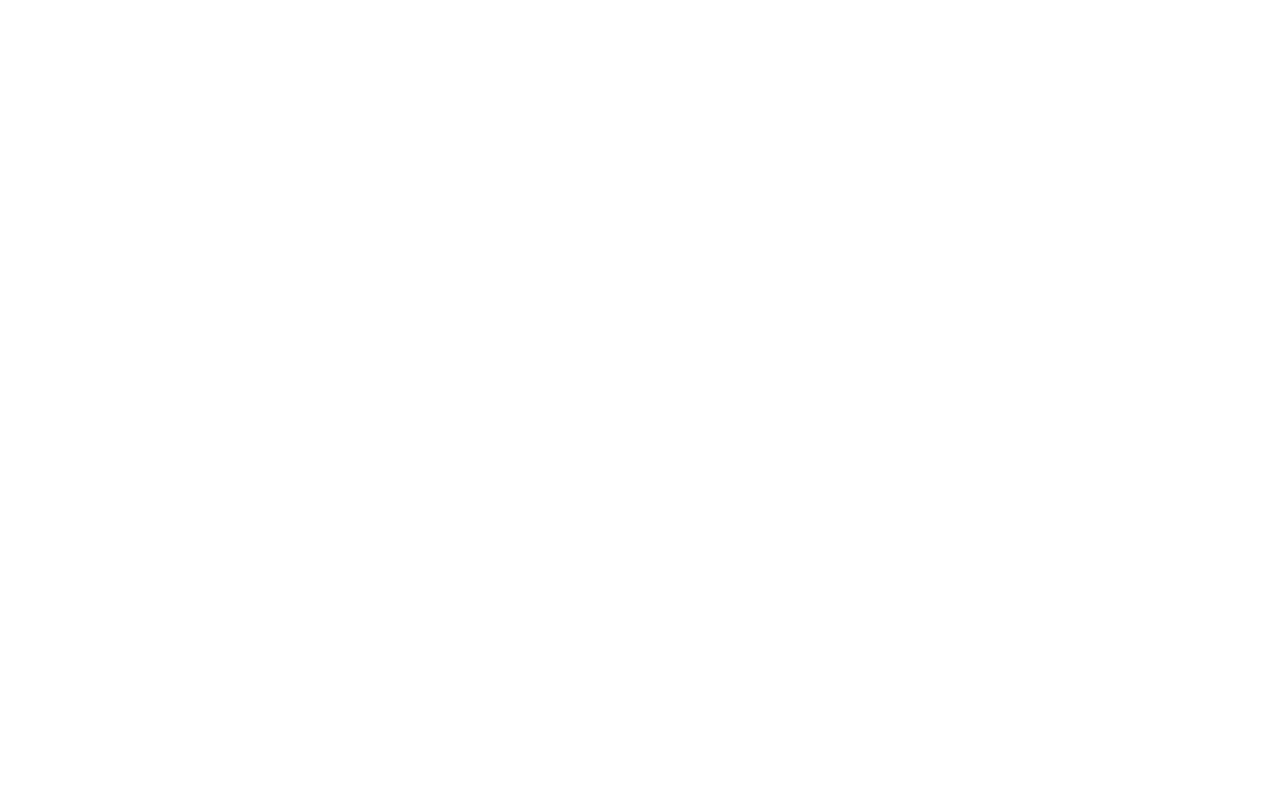
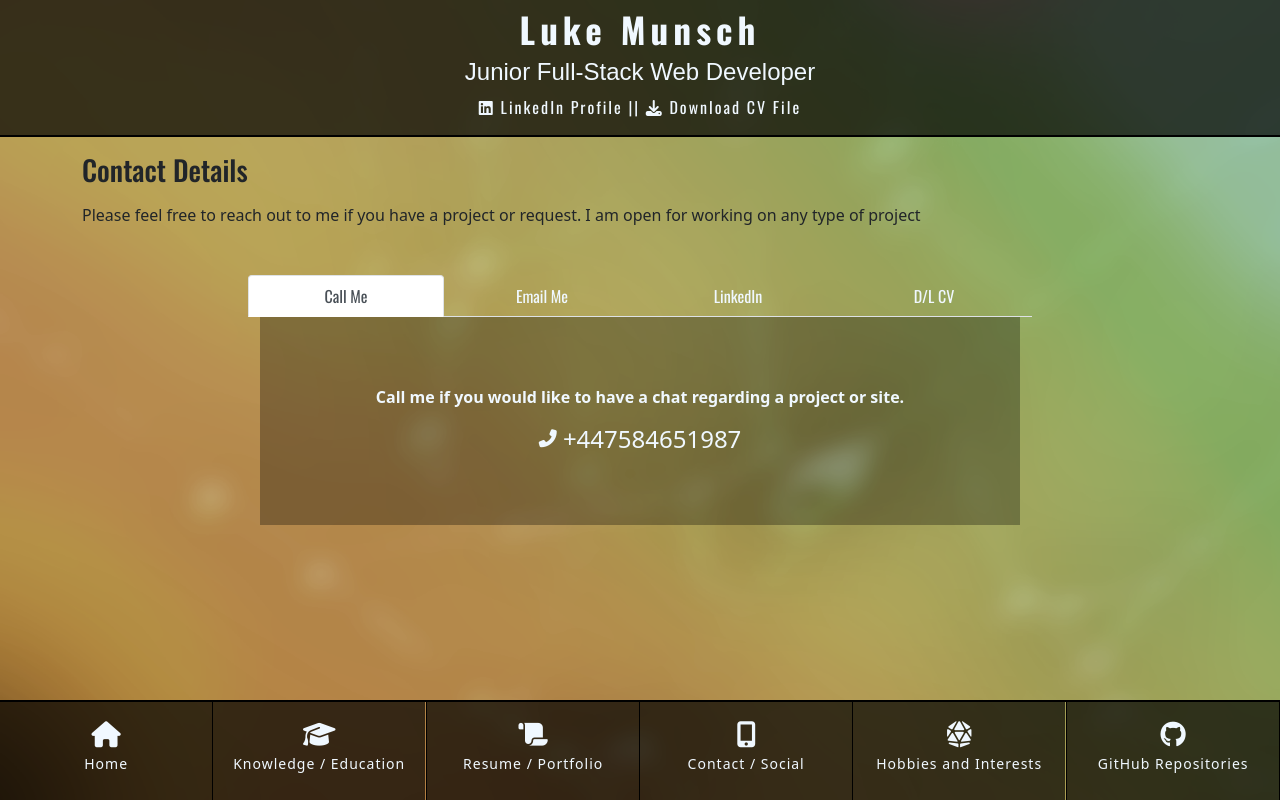
Before and after one commit to lukemunsch/professional-portfolio, a Django app: page /contact/ in a window 1280 px wide. Before the commit the page is empty. Run offline with Django 3.2, Linux system fonts and the light colour scheme; some libraries are stand-ins or nearby versions; some web fonts are replaced.

Commit message:
Update content for each app html file

```diff
--- a/contact/templates/contact/contact_me.html
+++ b/contact/templates/contact/contact_me.html
@@ -0,0 +1,157 @@
+{% extends 'base.html' %} {% load static %} {% block page_header %}
+{% endblock %} {% block content %}
+
+<div class="container">
+  <div class="row w-100">
+    <div class="col title-section">
+      <h3 class="my-3">Contact Details</h3>
+    </div>
+    <div class="col-12 text-justify">
+      Please feel free to reach out to me if you have a project or request. I am
+      open for working on any type of project
+    </div>
+  </div>
+  <div class="row my-5 text-center">
+    <div class="col-8 offset-2 px-0">
+      <nav>
+        <div class="row nav nav-tabs" id="nav-tab" role="tablist">
+          <button
+            class="col-8 offset-2 col-sm-3 offset-sm-0 nav-link active"
+            id="nav-call-tab"
+            data-bs-toggle="tab"
+            data-bs-target="#nav-call"
+            type="button"
+            role="tab"
+            aria-controls="nav-call"
+            aria-selected="true"
+          >
+            Call Me
+          </button>
+          <button
+            class="col-8 offset-2 col-sm-3 offset-sm-0 nav-link"
+            id="nav-email-tab"
+            data-bs-toggle="tab"
+            data-bs-target="#nav-email"
+            type="button"
+            role="tab"
+            aria-controls="nav-email"
+            aria-selected="false"
+          >
+            Email Me
+          </button>
+          <button
+            class="col-8 offset-2 col-sm-3 offset-sm-0 nav-link"
+            id="nav-linkedin-tab"
+            data-bs-toggle="tab"
+            data-bs-target="#nav-linkedin"
+            type="button"
+            role="tab"
+            aria-controls="nav-linkedin"
+            aria-selected="false"
+          >
+            LinkedIn
+          </button>
+          <button
+            class="col-8 offset-2 col-sm-3 offset-sm-0 nav-link"
+            id="nav-dlcv-tab"
+            data-bs-toggle="tab"
+            data-bs-target="#nav-dlcv"
+            type="button"
+            role="tab"
+            aria-controls="nav-dlcv"
+            aria-selected="false"
+          >
+            D/L CV
+          </button>
+        </div>
+      </nav>
+      <div class="tab-content py-5" id="nav-tabContent">
+        <div
+          class="tab-pane fade show active"
+          id="nav-call"
+          role="tabpanel"
+          aria-labelledby="nav-call-tab"
+          tabindex="0"
+        >
+          <p>
+            <strong
+              >Call me if you would like to have a chat regarding a project or
+              site.</strong
+            >
+          </p>
+          <a
+            href="tel:+447584651987"
+            onclick="return confirm('Head to phone app???')"
+          >
+            <h4 class="text-center pb-3 custom-font">
+              <i class="fas fa-phone-alt fa-xs"></i> +447584651987
+            </h4>
+          </a>
+        </div>
+        <div
+          class="tab-pane fade"
+          id="nav-email"
+          role="tabpanel"
+          aria-labelledby="nav-email-tab"
+          tabindex="0"
+        >
+          <p>
+            <strong
+              >If you prefer to send me an Email, then please send it
+              to:</strong
+            >
+          </p>
+          <a
+            onclick="return confirm('Head to E-mail app???')"
+            href="mailto:lpmunsch@gmail.com?subject='Enquiry_For_Luke'"
+          >
+            <h4 class="text-center custom-font-email pb-3">
+              <i class="fas fa-paper-plane fa-xs"></i> lpmunsch@gmail.com
+            </h4>
+          </a>
+        </div>
+        <div
+          class="tab-pane fade"
+          id="nav-linkedin"
+          role="tabpanel"
+          aria-labelledby="nav-linkedin-tab"
+          tabindex="0"
+        >
+          <p>
+            <strong
+              >Feel free to reach out to me or just view my online LinkedIn
+              profile.</strong
+            >
+          </p>
+          <h4>
+            <a
+              href="https://www.linkedin.com/in/luke-munsch-b4696020/"
+              target="_blank"
+              ><i class="fab fa-linkedin"></i> Luke Munsch - Profile</a
+            >
+          </h4>
+        </div>
+        <div
+          class="tab-pane fade"
+          id="nav-dlcv"
+          role="tabpanel"
+          aria-labelledby="nav-dlcv-tab"
+          tabindex="0"
+        >
+          <p>
+            <strong
+              >Download a copy of my CV if you would like to know more about
+              myself and my history.</strong
+            >
+          </p>
+          <a href="#">
+            <h4><i class="fas fa-download"></i></h4>
+            <h4>Download CV</h4>
+          </a>
+        </div>
+      </div>
+    </div>
+  </div>
+</div>
+
+{% endblock content %}
--- a/templates/base.html
+++ b/templates/base.html
@@ -115,31 +115,31 @@
               >
             </li>
             <li class="col-md-2 menuitem my-auto">
-              <a href="#" class="hvr-sweep-to-top"
+              <a href="{% url 'education' %}" class="hvr-sweep-to-top"
                 ><i class="fa fa-graduation-cap" aria-hidden="true"></i
                 ><span> Knowledge / Education</span></a
               >
             </li>
             <li class="col-md-2 menuitem my-auto">
-              <a href="#" class="hvr-sweep-to-top"
+              <a href="{% url 'resume' %}" class="hvr-sweep-to-top"
                 ><i class="fas fa-scroll" aria-hidden="true"></i
                 ><span> Resume / Portfolio</span></a
               >
             </li>
             <li class="col-md-2 menuitem my-auto">
-              <a href="#" class="hvr-sweep-to-top"
+              <a href="{% url 'contact' %}" class="hvr-sweep-to-top"
                 ><i class="fas fa-mobile-alt" aria-hidden="true"></i
                 ><span> Contact / Social</span></a
               >
             </li>
             <li class="col-md-2 menuitem my-auto">
-              <a href="#" class="hvr-sweep-to-top"
+              <a href="{% url 'hobbies' %}" class="hvr-sweep-to-top"
                 ><i class="fas fa-dice-d20" aria-hidden="true"></i
                 ><span> Hobbies and Interests</span></a
               >
             </li>
             <li class="col-md-2 menuitem my-auto">
-              <a href="#" class="hvr-sweep-to-top"
+              <a href="{% url 'github-repo' %}" class="hvr-sweep-to-top"
                 ><i class="fa fa-github" aria-hidden="true"></i
                 ><span> GitHub Repositories</span></a
               >
--- a/templates/includes/mobile-nav.html
+++ b/templates/includes/mobile-nav.html
@@ -8,31 +8,31 @@
         >
       </li>
       <li class="col-4 menuitem my-auto">
-        <a href="#" class="hvr-sweep-to-top"
+        <a href="{% url 'education' %}" class="hvr-sweep-to-top"
           ><i class="fa fa-graduation-cap" aria-hidden="true"></i
           ><span> Knowledge and Education</span></a
         >
       </li>
       <li class="col-4 menuitem my-auto">
-        <a href="#" class="hvr-sweep-to-top"
+        <a href="{% url 'resume' %}" class="hvr-sweep-to-top"
           ><i class="fas fa-scroll" aria-hidden="true"></i
           ><span> Resume Portfolio</span></a
         >
       </li>
       <li class="col-4 menuitem my-auto">
-        <a href="#" class="hvr-sweep-to-top"
+        <a href="{% url 'contact' %}" class="hvr-sweep-to-top"
           ><i class="fas fa-mobile-alt" aria-hidden="true"></i
           ><span> Contact / Social</span></a
         >
       </li>
       <li class="col-4 menuitem my-auto">
-        <a href="#" class="hvr-sweep-to-top"
+        <a href="{% url 'hobbies' %}" class="hvr-sweep-to-top"
           ><i class="fas fa-dice-d20" aria-hidden="true"></i
           ><span> Hobbies and Interests</span></a
         >
       </li>
       <li class="col-4 menuitem my-auto">
-        <a href="#" class="hvr-sweep-to-top"
+        <a href="{% url 'github-repo' %}" class="hvr-sweep-to-top"
           ><i class="fa fa-github" aria-hidden="true"></i
           ><span> GitHub Repos</span></a
         >
```
Also changed, not shown: education/templates/education/education.html (+20 -0 lines), ghrepo/templates/ghrepo/gh-repo.html (+20 -0 lines), hobbies/templates/hobbies/hobbies.html (+20 -0 lines), home/templates/home/index.html (+2 -8 lines).
